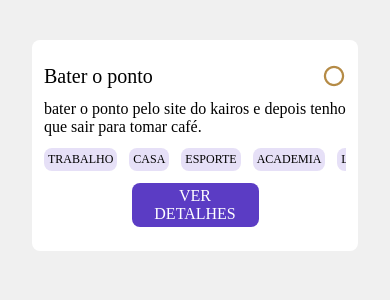
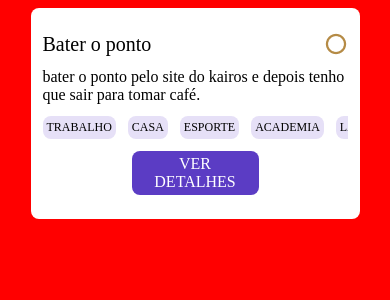
Before and after one commit to JoaoVicttor07/RN-MAR25-taskly, a React Native app: screen / in a window 390 px wide. Shown: the top 300 px of the page. Built offline with nearby package versions, Linux system fonts and the light colour scheme.

Commit message:
refactor(TaskItem): implements tasks in taskList
- transfers the previous logic from App.tsx
- leaves it in a separate taskList component

```diff
--- a/App.tsx
+++ b/App.tsx
@@ -1,72 +1,21 @@
-import React, { useState, useCallback } from 'react';
-import { StyleSheet, View, FlatList, ListRenderItem } from 'react-native';
-import TaskItem from './src/components/TaskItem';
-
-interface Task {
-  id: string;
-  title: string;
-  description: string;
-  categories: string[];
-  isCompleted: boolean;
-}
-
-const taskData: Task[] = [
-  {
-    id: '1',
-    title: 'Bater o ponto',
-    description: 'bater o ponto pelo site do kairos e depois tenho que sair para tomar café.',
-    categories: ['TRABALHO', 'CASA', 'ESPORTE', 'ACADEMIA', 'LAZER'],
-    isCompleted: false,
-  },
-];
+import React from 'react';
+import { StyleSheet, View } from 'react-native';
+import TaskList from './src/components/TaskItem/TaskList';
 
 const App: React.FC = () => {
-  const [tasks, setTasks] = useState<Task[]>(taskData);
-
-    const handleToggleComplete = useCallback((taskId: string) => {
-    setTasks(prevTasks =>
-      prevTasks.map(task => {
-        if (task.id === taskId) {
-          return { ...task, isCompleted: !task.isCompleted };
-        }
-        return task;
-      })
-    );
-  }, []);
-
-  const renderItem: ListRenderItem<Task> = useCallback(({ item }) => {
-    return (
-      <TaskItem
-        title={item.title}
-        description={item.description}
-        categories={item.categories}
-        isCompleted={item.isCompleted}
-        onToggleComplete={() => handleToggleComplete(item.id)}
-      />
-    );
-  }, [handleToggleComplete]);
-
-  const keyExtractor = useCallback((item: Task) => item.id, []);
-
   return (
-    <View style={styles.container}>
-      <FlatList
-        data={tasks}
-        renderItem={renderItem}
-        keyExtractor={keyExtractor}
-        showsVerticalScrollIndicator={false}
-      />
+    <View style={styles.area}>
+      <TaskList />
     </View>
   );
 };
 
 const styles = StyleSheet.create({
-  container: {
+  area: {
     flex: 1,
-    backgroundColor: '#F0F0F0',
-    paddingTop: 32,
-    paddingLeft: 32,
-    paddingRight: 32,
+    backgroundColor: 'red',
+    justifyContent: 'center',
+    alignItems: 'center',
   },
 });
 
--- /dev/null
+++ b/src/components/TaskItem/TaskList/index.tsx
@@ -0,0 +1,70 @@
+import React, { useState, useCallback } from 'react';
+import { StyleSheet, View, FlatList, ListRenderItem } from 'react-native';
+import TaskItem from '../index';
+
+interface Task {
+  id: string;
+  title: string;
+  description: string;
+  categories: string[];
+  isCompleted: boolean;
+}
+
+const taskData: Task[] = [
+  {
+    id: '1',
+    title: 'Bater o ponto',
+    description: 'bater o ponto pelo site do kairos e depois tenho que sair para tomar café.',
+    categories: ['TRABALHO', 'CASA', 'ESPORTE', 'ACADEMIA', 'LAZER'],
+    isCompleted: false,
+  },
+];
+
+const TaskList: React.FC = () => {
+  const [tasks, setTasks] = useState<Task[]>(taskData);
+
+  const handleToggleComplete = useCallback((taskId: string) => {
+    setTasks(prevTasks =>
+      prevTasks.map(task => {
+        if (task.id === taskId) {
+          return { ...task, isCompleted: !task.isCompleted };
+        }
+        return task;
+      })
+    );
+  }, []);
+
+  const renderItem: ListRenderItem<Task> = useCallback(({ item }) => {
+    return (
+      <TaskItem
+        title={item.title}
+        description={item.description}
+        categories={item.categories}
+        isCompleted={item.isCompleted}
+        onToggleComplete={() => handleToggleComplete(item.id)}
+      />
+    );
+  }, [handleToggleComplete]);
+
+  const keyExtractor = useCallback((item: Task) => item.id, []);
+
+  return (
+    <View style={styles.container}>
+      <FlatList
+        data={tasks}
+        renderItem={renderItem}
+        keyExtractor={keyExtractor}
+        showsVerticalScrollIndicator={false}
+      />
+    </View>
+  );
+};
+
+const styles = StyleSheet.create({
+  container: {
+    flex: 1,
+    maxWidth: 329
+  },
+});
+
+export default TaskList;
--- a/src/components/TaskItem/style.ts
+++ b/src/components/TaskItem/style.ts
@@ -1,4 +1,3 @@
-// src/components/TaskItem/styles.ts
 import { StyleSheet } from 'react-native';
 import Fonts from '../../Theme/fonts';
 
```
